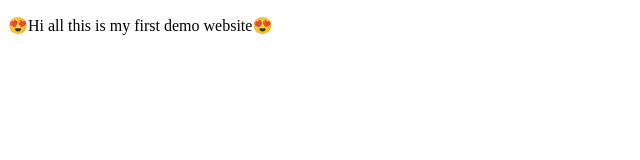
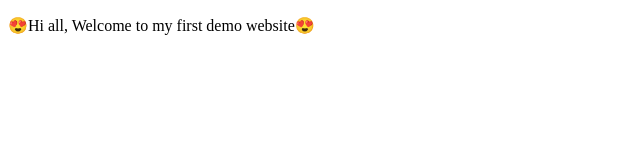
Before and after one commit to VinothVinothK/First-Website-Demo, a plain HTML site: page index.html in a window 1280 px wide. Shown: the whole page, without its empty margins (0-640 px from the left). Drawn offline with Linux system fonts and the light colour scheme.

Commit message:
P tag updated

```diff
--- a/index.html
+++ b/index.html
@@ -6,6 +6,6 @@
     <title>First Website</title>
   </head>
   <body>
-    <p>😍Hi all this is my first demo website😍</p>
+    <p>😍Hi all, Welcome to my first demo website😍</p>
   </body>
 </html>
```
